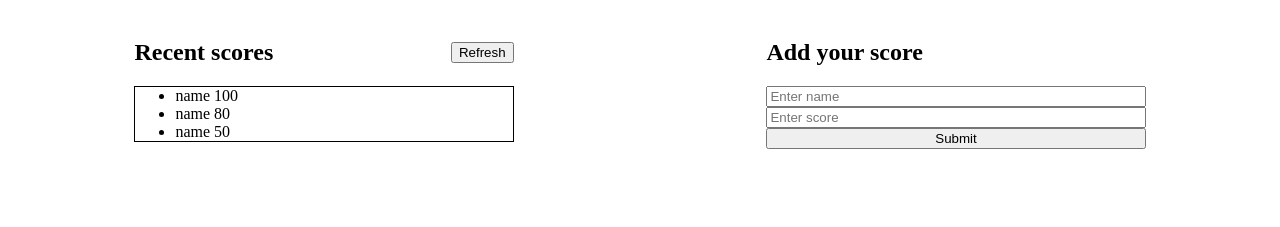
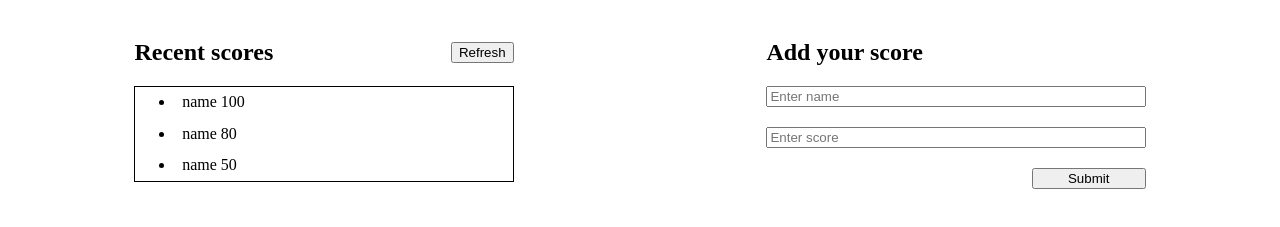
Before and after one commit to tomasesquivelgc/Leader-board-API, a website built with webpack: page src/index.html in a window 1280 px wide. Shown: the part 61-288 px from the top of the page. Built offline with nearby package versions, Linux system fonts and the light colour scheme.

Commit message:
gap and padding to elements
submit button width reduced and align at end

```diff
--- a/src/index.html
+++ b/src/index.html
@@ -26,7 +26,7 @@
         <div class="input-div">
           <input type="text" id="name-input" placeholder="Enter name">
           <input type="number" id="score-input" placeholder="Enter score">
-          <button id="submit-button">Submit</button>
+          <button class="submit-button">Submit</button>
         </div>
       </div>
 
--- a/src/style.css
+++ b/src/style.css
@@ -26,7 +26,17 @@
   margin: 0;
 }
 
+.scores li {
+  padding: 2%;
+}
+
 .input-div {
   display: flex;
   flex-direction: column;
+  gap: 20px;
 }
+
+.submit-button {
+  width: 30%;
+  align-self: flex-end;
+}
```
